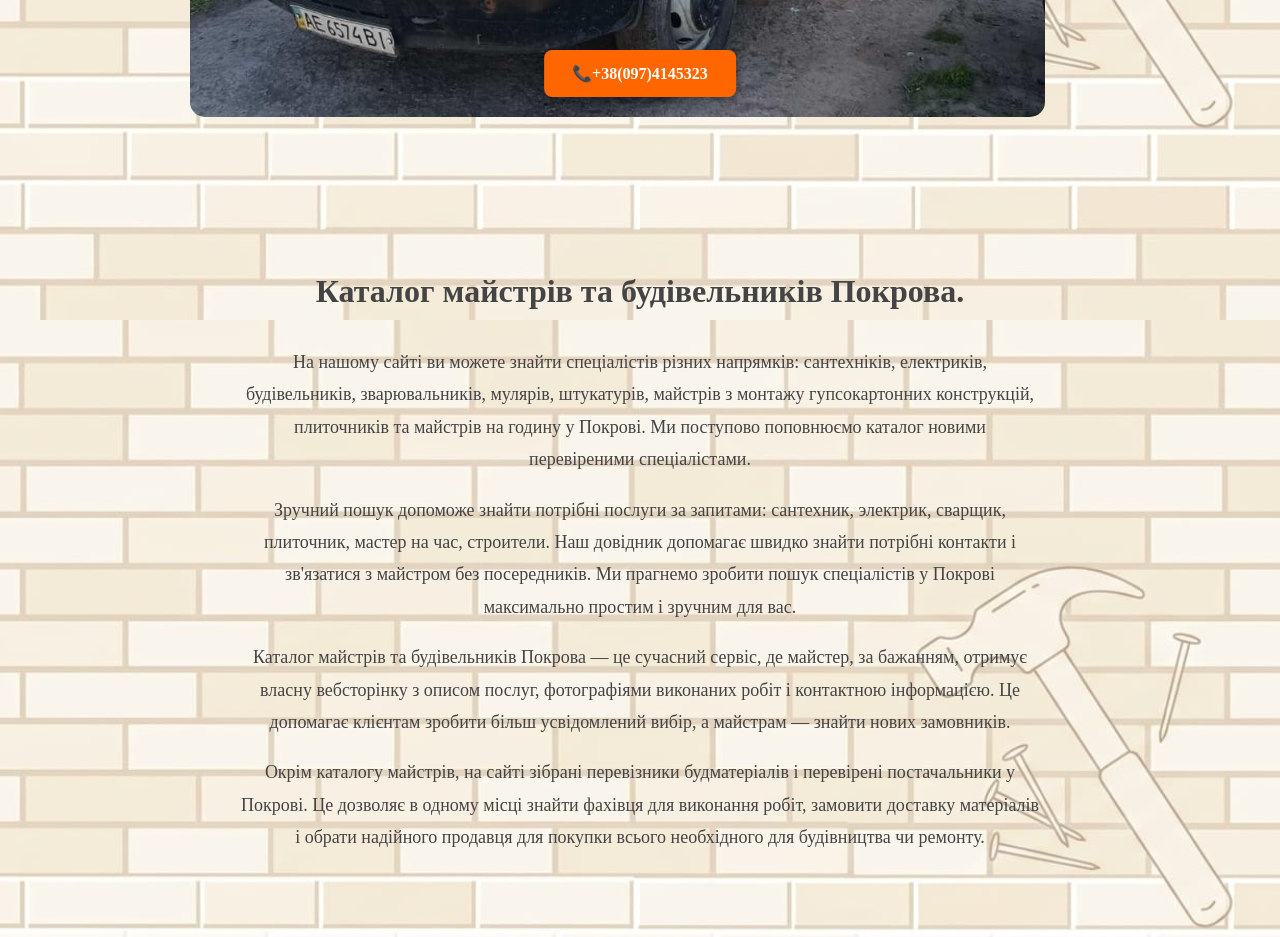
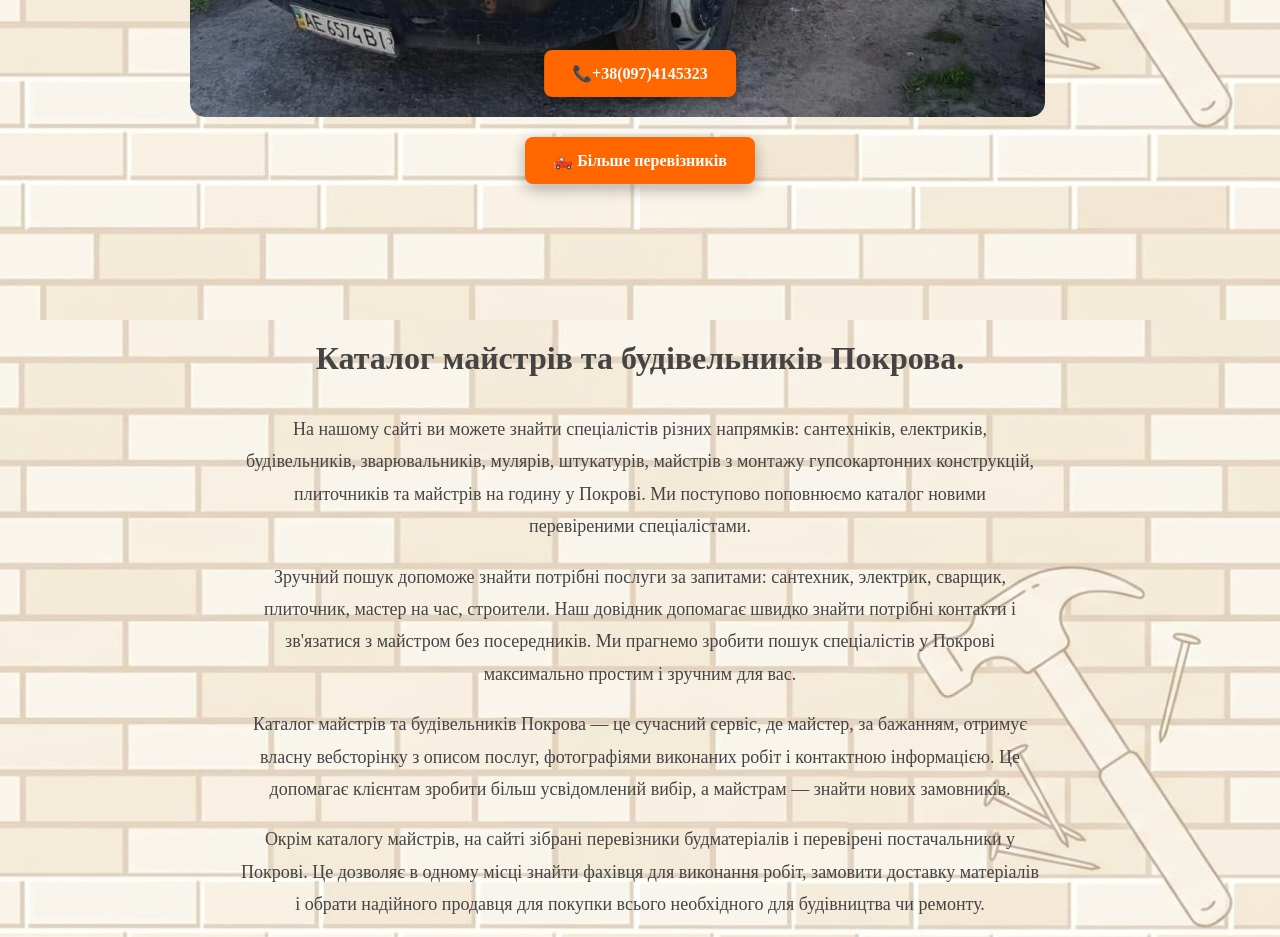
Before and after one commit to pavlenkoyurij-sudo/Our-specialists, a plain HTML site: page index.html in a window 1280 px wide. Shown: the part 3680-4617 px from the top of the page. Drawn offline with nearby package versions, Linux system fonts and the light colour scheme; no server answers.

Commit message:
Update index.html

```diff
--- a/index.html
+++ b/index.html
@@ -234,6 +234,11 @@
 
 
             </div>
+
+            <a href="https://pavlenkoyurij-sudo.github.io/Our-specialists/delivery-pokrov/index-delivery.html"
+                class="hot-btn whatsapp-btn">
+                    🛻 Більше перевізників
+            </a>
         </section>
 
 
```
